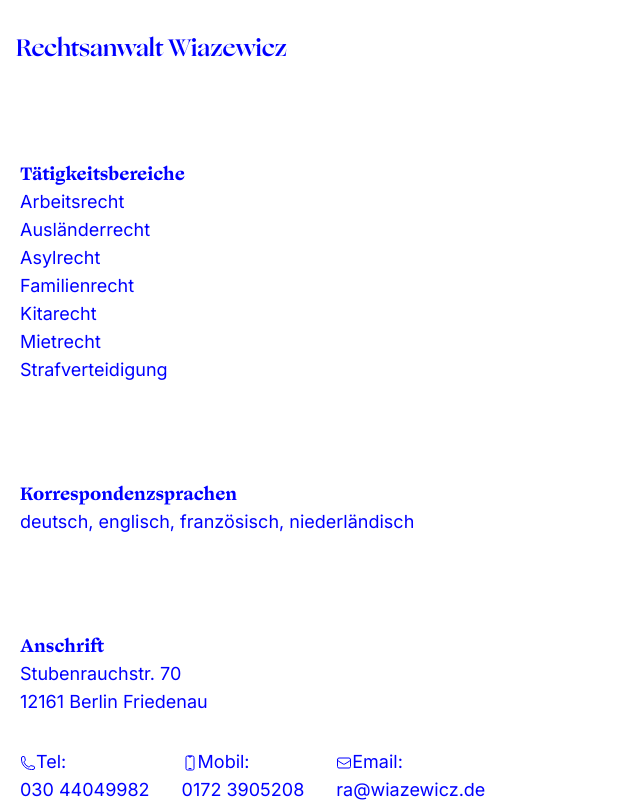
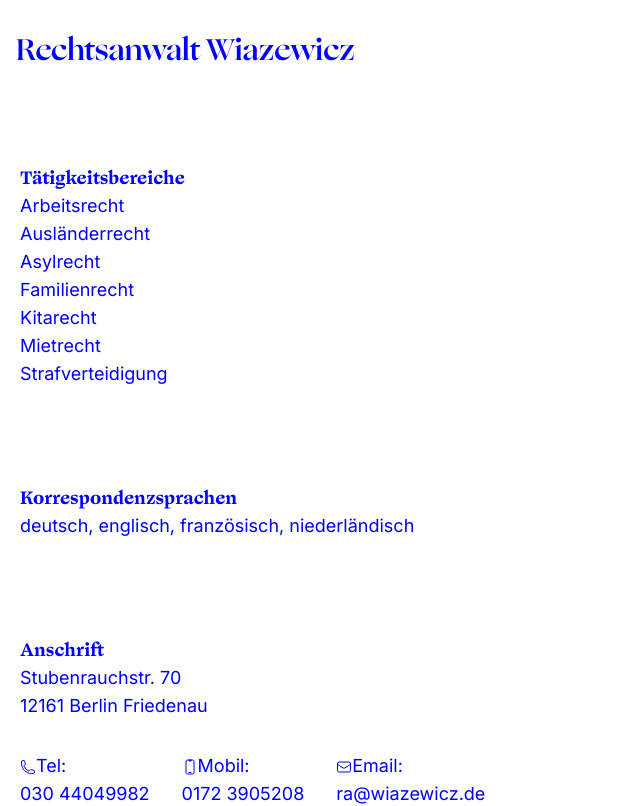
Before and after one commit to dreadbeard11/ra-wiazewicz, a Next.js app: page / in a window 1280 px wide. Shown: the top 806 px of the page, without its empty margins (0-640 px from the left). Built offline with nearby package versions, Linux system fonts and the light colour scheme.

Commit message:
Update layout.tsx

```diff
--- a/src/app/layout.tsx
+++ b/src/app/layout.tsx
@@ -66,7 +66,7 @@ export default function RootLayout({
       </head>
       <body className={inter.className}>
         <ThemeProviders>
-          <div className=" logo xheader font-display text-2xl px-4 pt-8 pb-24">
+          <div className=" logo xheader font-display text-3xl px-4 pt-8 pb-24">
             Rechtsanwalt Wiazewicz
           </div>
           <div className="min-h-screen">{children}</div>
```
